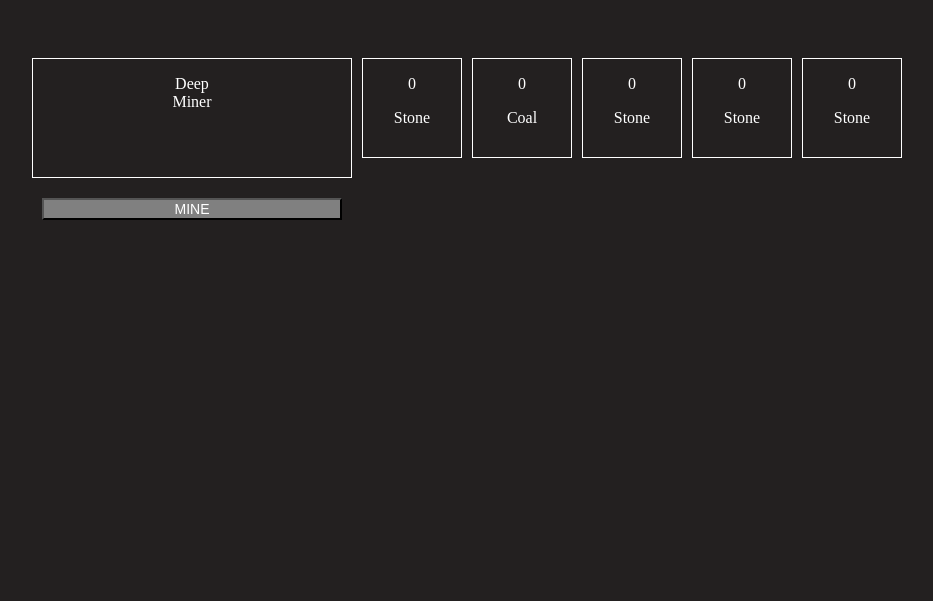
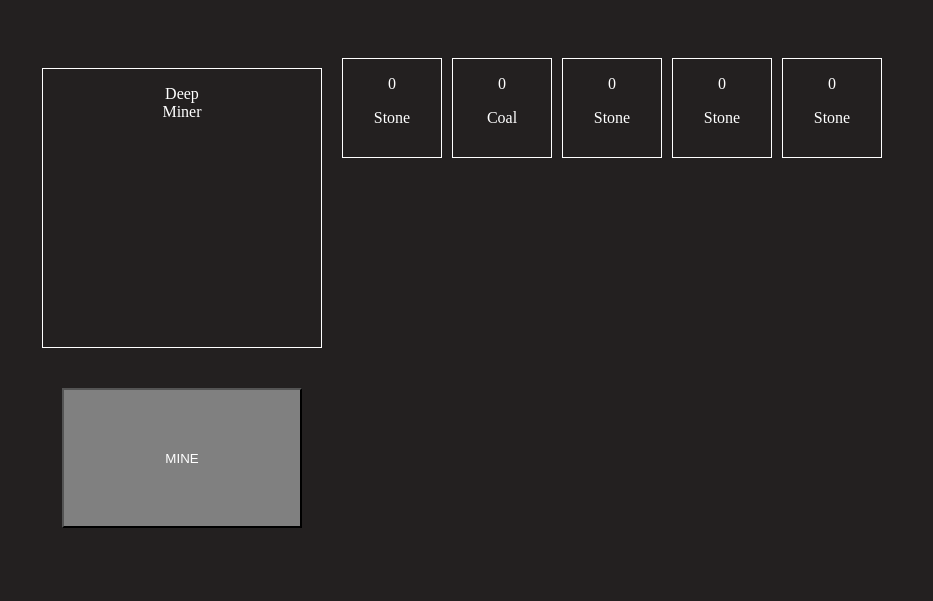
Before and after one commit to lennytau/DeepMiner, a plain HTML site: page index.html in a window 1280 px wide. Shown: the whole page, without its empty margins (26-959 px from the left). Drawn offline with Linux system fonts and the light colour scheme.

Commit message:
reshape DOM structure, introduce 2 seperate grids to solve layout issues

```diff
--- a/index.html
+++ b/index.html
@@ -13,9 +13,13 @@
 <div id="page">
   <div id="wrap">
     <div class="mainWindows" id="header">
+      <div id="leftHeader">
         <div id="banner">
           <p>Deep<br>Miner</p>
         </div>
+        <button class="buttons" id="mineButton" onclick="mine()">MINE</button>
+      </div>
+      <div id="rightHeader">
         <div class="counter" id="stoneCounter">
           <p>0</p><p>Stone</p>
         </div>
@@ -31,8 +35,10 @@
         <div class="counter" id="stoneCounter">
           <p>0</p><p>Stone</p>
         </div>
+      </div>
 
-      <button class="buttons" id="mineButton" onclick="mine()">MINE</button>
+
+
     </div>
   </div>
 </div>
--- a/style.css
+++ b/style.css
@@ -14,8 +14,21 @@
 
 #header {
   display: grid;
-  grid-template-columns: repeat(auto-fill, 100px);
-  grid-template-rows: repeat(auto-fill, 100px);
+  grid-template-columns: 1fr 3fr;
+  grid-template-rows: none;
+  gap: 10px;
+}
+
+#leftHeader {
+  display: grid;
+  grid-template-columns: repeat(3, 100px);
+  grid-template-rows: repeat(5, 100px);
+}
+
+#rightHeader {
+  display: grid;
+  grid-template-columns: repeat(6, 100px);
+  grid-template-rows: repeat(5, 100px);
   gap: 10px;
 }
 
@@ -26,6 +39,7 @@
 #banner  {
   grid-column: 1 / 4;
   grid-row: 1 / 4;
+  margin: 10px;
 
   text-align: center;
   text-justify: center;
@@ -36,16 +50,7 @@
 #mineButton {
   grid-column: 1 / 4;
   grid-row: 4 / 6;
-  margin: 10px;
-
-  font-size: 14px;
-  transition-property: font-size;
-  transition-duration: 0.2;
-  transition-delay: 0.4s;
+  margin: 30px;
 
   background-color: grey;
 }
-
-#mineButton:active {
-  font-size: 36px;
-}
```
Lines whose indentation alone changed are shown as unchanged.
